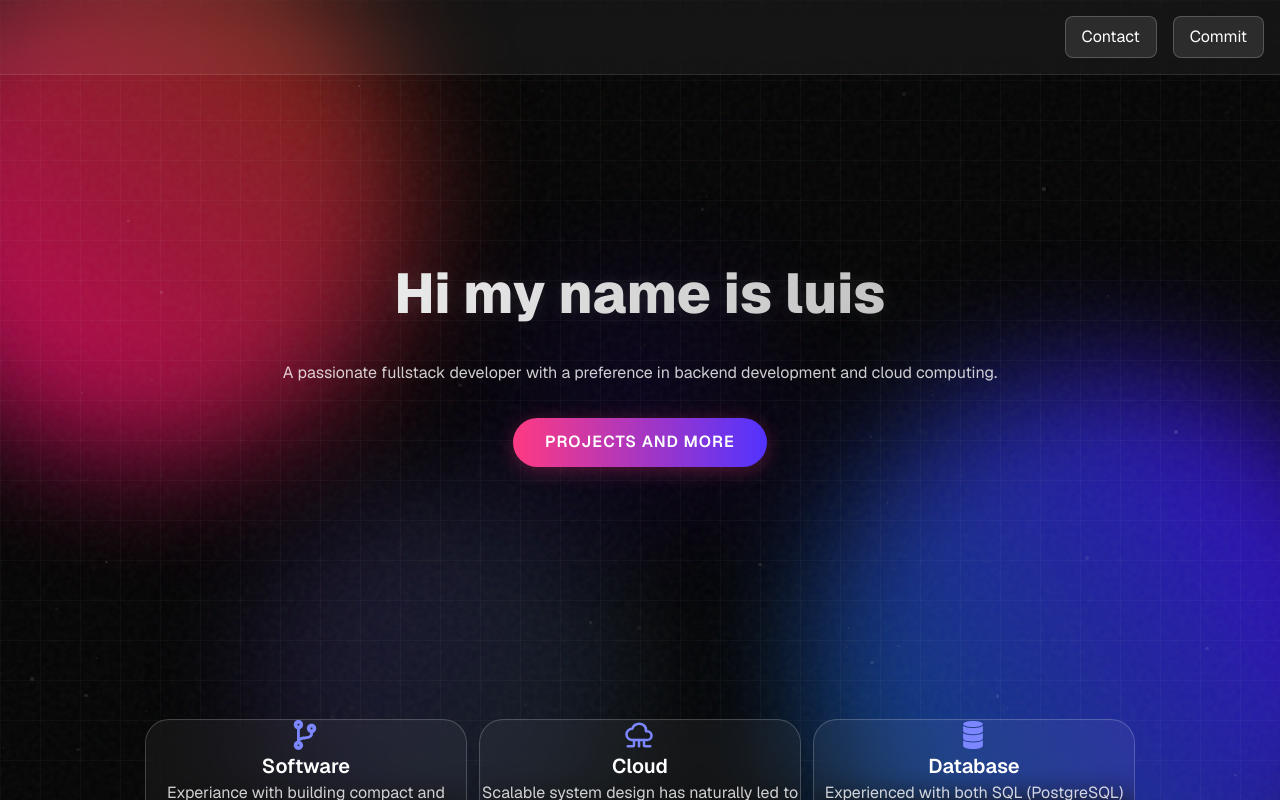
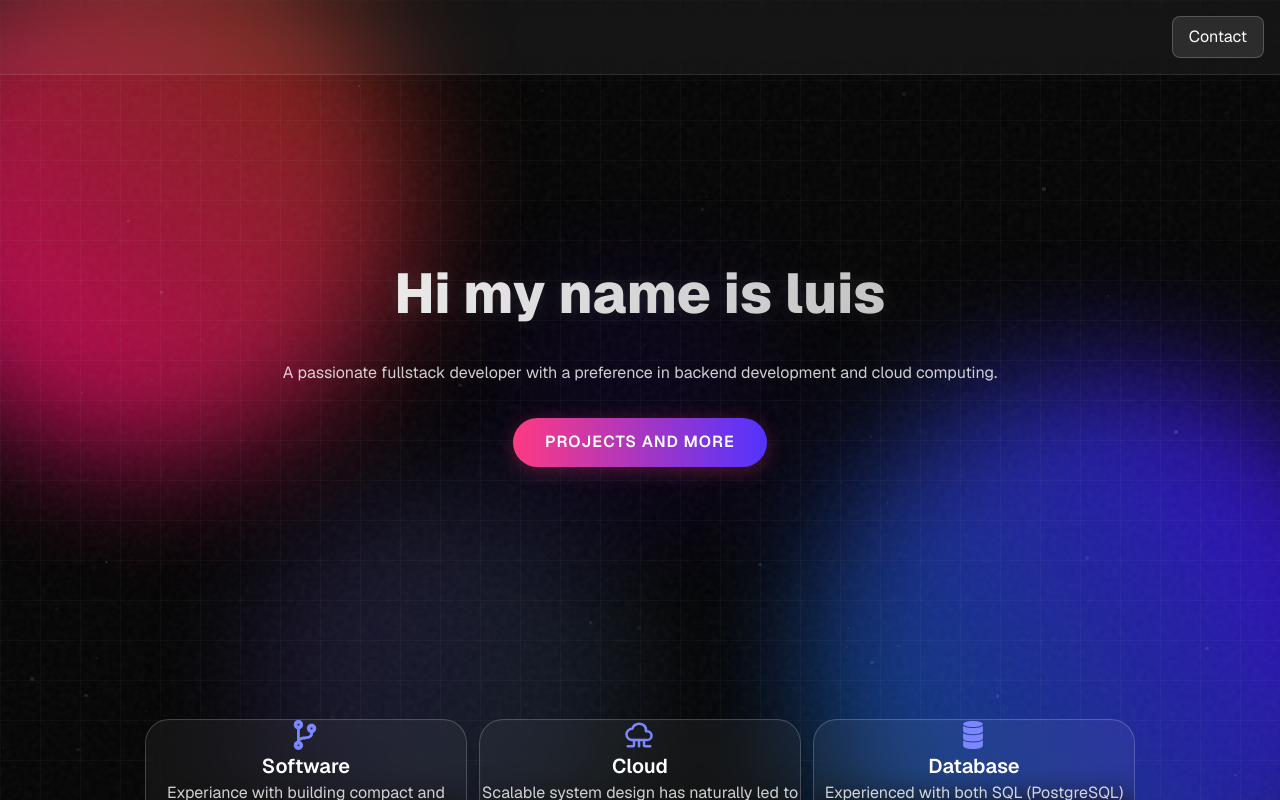
Before and after one commit to lagonzalez1/whoami, a Next.js app: page / in a window 1280 px wide. Shown: the top 800 px of the page. Built offline with nearby package versions, Linux system fonts and the light colour scheme.

Commit message:
tool bar update

```diff
--- a/src/app/Components/Hero/HomepageHero.js
+++ b/src/app/Components/Hero/HomepageHero.js
@@ -128,7 +128,7 @@ export default function HomepageHero(){
                   subtitle1={editValues ? editValues.subtitle1 : null}
                   index={editValues ? editValues.index : null}  />
             </div>
-          </div>
+        </div>
         </>
     )
 }
--- a/src/app/Components/Toolbar/HomepageToolbar.js
+++ b/src/app/Components/Toolbar/HomepageToolbar.js
@@ -22,10 +22,8 @@ export default function HomepageToolbar() {
         <div style={styles.left}></div>
         <div style={styles.right}>
           <button style={styles.button} onClick={() => setOpen(true)}>Contact</button>
-          <button style={styles.button} onClick={() => setOpenCommit(true)}>Commit</button>
         </div>
         <ContactDialog open={open} onClose={onClose} onOpen={onOpen} />
-        <CommitDialog open={openCommit} onClose={onCloseCommit} onOpen={onOpenCommit} />
       </header>
     );
   }
```
